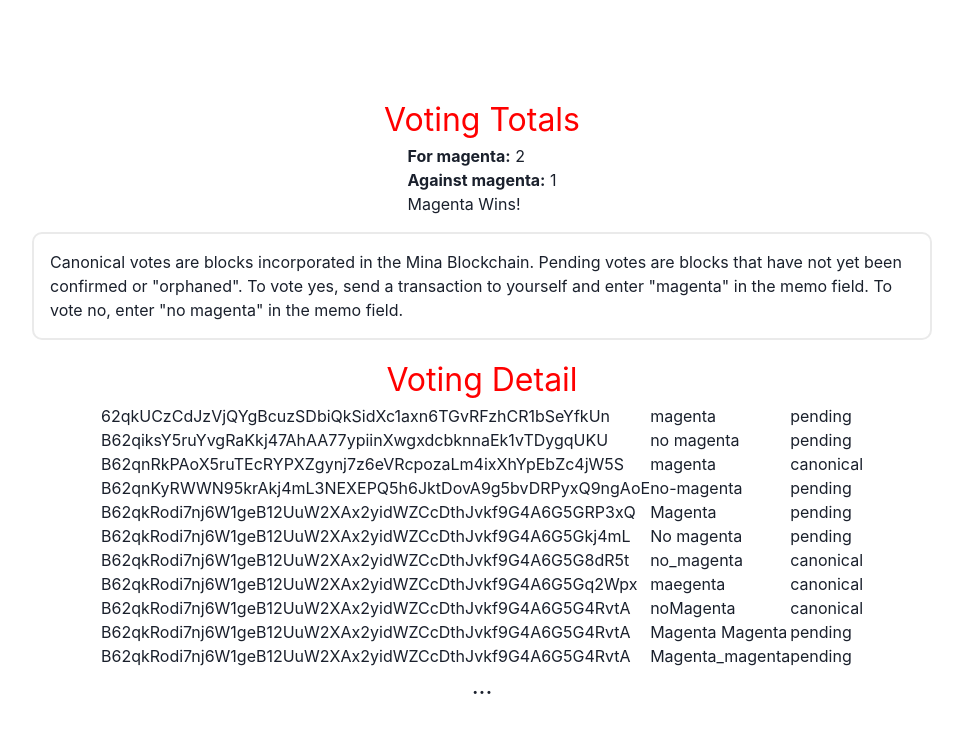
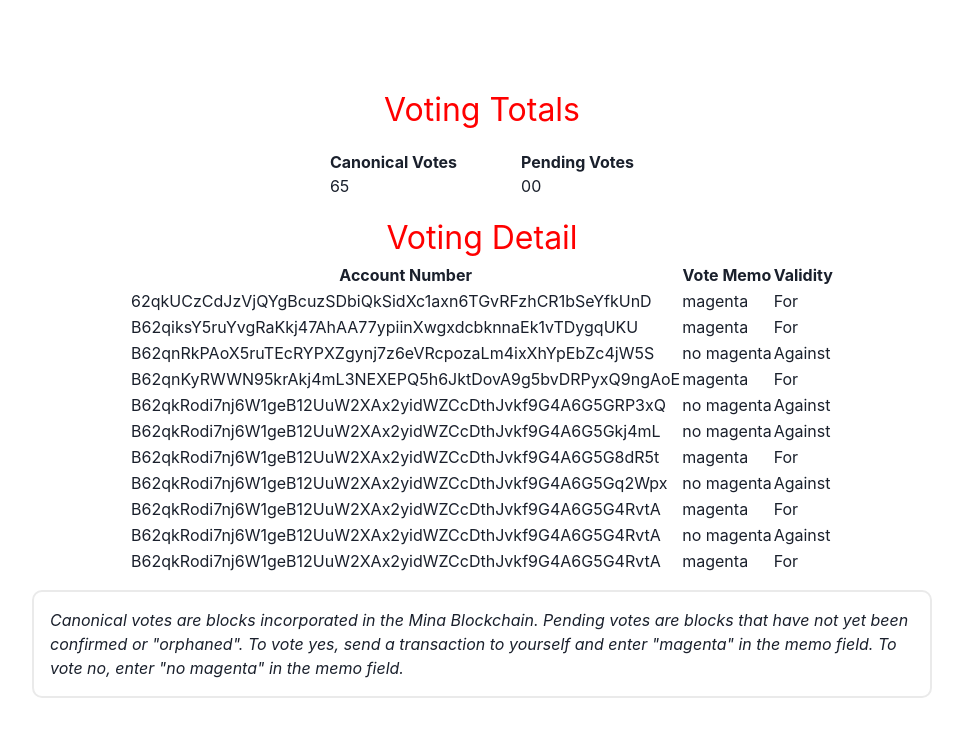
Before and after one commit to Granola-Team/mina-on-chain-voting, a Next.js app in the folder app/: page / in a window 1280 px wide. Shown: the top 736 px of the page, without its empty margins (158-1121 px from the left). Built offline with nearby package versions, Linux system fonts and the light colour scheme.

Commit message:
update fe w new specs

```diff
--- /dev/null
+++ b/app/components/VotingDetails/VotingDetails.tsx
@@ -0,0 +1,37 @@
+import VotingDetailsAccountEntry from "./VotingDetailsAccountEntry"
+
+interface VotingDetailsProps {
+    accountDetails: AccountEntry[]
+    votesDiscriminator: (entry: AccountEntry) => VoteEntry | null
+    isValidVote: (vote: VoteEntry) => VoteCheckResult
+}
+
+const VotingDetails: React.FC<VotingDetailsProps> = ({ accountDetails, votesDiscriminator, isValidVote }) => {
+
+    const votes = accountDetails
+        .map((accountEntry) => [accountEntry, votesDiscriminator(accountEntry)])
+        .filter((entry): entry is [AccountEntry, VoteEntry] => entry[1] !== null)
+
+ return (
+    <table>
+        <thead>
+            <tr>
+                <th>Account Number</th>
+                <th>Vote Memo</th>
+                <th>Validity</th>
+            </tr>
+        </thead>
+        <tbody>
+            {votes.map(([accountEntry, vote]) =>
+                <VotingDetailsAccountEntry
+                    account={accountEntry.account}
+                    memo={vote.memo}
+                    validity={isValidVote(vote)}
+                />
+            )}
+        </tbody>
+    </table>
+ )
+}
+
+export default VotingDetails
--- /dev/null
+++ b/app/components/VotingDetails/VotingDetailsAccountEntry.tsx
@@ -0,0 +1,23 @@
+interface VotingDetailsAccountEntryProps {
+    account: string,
+    memo: string,
+    validity: VoteCheckResult
+}
+
+const VotingDetailsAccountEntry: React.FC<VotingDetailsAccountEntryProps> = ({
+    account, memo, validity
+}) => {
+    return (
+        <tr key={account}>
+            <td>{account}</td>
+            <td>{memo}</td>
+            <td>
+                {validity == "for" && "For"}
+                {validity == "against" && "Against"}
+                {validity == "invalid" && "Invalid"}
+            </td>
+        </tr>
+    )
+}
+
+export default VotingDetailsAccountEntry
--- /dev/null
+++ b/app/components/VotingDetails/index.ts
@@ -0,0 +1,2 @@
+import VotingDetails from "./VotingDetails";
+export default VotingDetails;
--- a/app/dummy.tsx
+++ /dev/null
@@ -1,30 +0,0 @@
-const dummyData : {Account: string, Memo: string, Status: string}[] = [
-    {Account: "62qkUCzCdJzVjQYgBcuzSDbiQkSidXc1axn6TGvRFzhCR1bSeYfkUn", Memo: "magenta", Status: "pending"},
-    {Account: "B62qiksY5ruYvgRaKkj47AhAA77ypiinXwgxdcbknnaEk1vTDygqUKU", Memo: "no magenta", Status: "pending"},
-    {Account: "B62qnRkPAoX5ruTEcRYPXZgynj7z6eVRcpozaLm4ixXhYpEbZc4jW5S", Memo: "magenta", Status: "canonical"},
-    {Account: "B62qnKyRWWN95krAkj4mL3NEXEPQ5h6JktDovA9g5bvDRPyxQ9ngAoE", Memo: "no-magenta", Status: "pending"},
-    {Account: "B62qkRodi7nj6W1geB12UuW2XAx2yidWZCcDthJvkf9G4A6G5GRP3xQ", Memo: "Magenta", Status: "pending"},
-    {Account: "B62qkRodi7nj6W1geB12UuW2XAx2yidWZCcDthJvkf9G4A6G5Gkj4mL", Memo: "No magenta", Status: "pending"},
-    {Account: "B62qkRodi7nj6W1geB12UuW2XAx2yidWZCcDthJvkf9G4A6G5G8dR5t", Memo: "no_magenta", Status: "canonical"},
-    {Account: "B62qkRodi7nj6W1geB12UuW2XAx2yidWZCcDthJvkf9G4A6G5Gq2Wpx", Memo: "maegenta", Status: "canonical"},
-    {Account: "B62qkRodi7nj6W1geB12UuW2XAx2yidWZCcDthJvkf9G4A6G5G4RvtA", Memo: "noMagenta", Status: "canonical"},
-    {Account: "B62qkRodi7nj6W1geB12UuW2XAx2yidWZCcDthJvkf9G4A6G5G4RvtA", Memo: "Magenta Magenta", Status: "pending"},
-    {Account: "B62qkRodi7nj6W1geB12UuW2XAx2yidWZCcDthJvkf9G4A6G5G4RvtA", Memo: "Magenta_magenta", Status: "pending"}
-]
-
-
-export default dummyData
-
-/*
-const dummyDataPrime : string[][] = [
-    ["B62qkUCzCdJzVjQYgBcuzSDbiQkSidXc1axn6TGvRFzhCR1bSeYfkUn", "magenta"],
-    ["B62qiksY5ruYvgRaKkj47AhAA77ypiinXwgxdcbknnaEk1vTDygqUKU", "no magenta"],
-    ["B62qnRkPAoX5ruTEcRYPXZgynj7z6eVRcpozaLm4ixXhYpEbZc4jW5S", "magenta"],
-    ["B62qnKyRWWN95krAkj4mL3NEXEPQ5h6JktDovA9g5bvDRPyxQ9ngAoE", "no-magenta"],
-    ["B62qkRodi7nj6W1geB12UuW2XAx2yidWZCcDthJvkf9G4A6G5GRP3xQ", "Magenta"],
-    ["B62qkRodi7nj6W1geB12UuW2XAx2yidWZCcDthJvkf9G4A6G5Gkj4mL", "No magenta"],
-    ["B62qkRodi7nj6W1geB12UuW2XAx2yidWZCcDthJvkf9G4A6G5G8dR5t", "no_magenta"],
-    ["B62qkRodi7nj6W1geB12UuW2XAx2yidWZCcDthJvkf9G4A6G5Gq2Wpe", "maegenta"],
-    ["B62qkRodi7nj6W1geB12UuW2XAx2yidWZCcDthJvkf9G4A6G5G4RvtA", "noMagenta"]
-]
-*/
--- /dev/null
+++ b/app/lib/dummy.ts
@@ -0,0 +1,81 @@
+const dummyData: AccountEntry[] = [
+    { account: "62qkUCzCdJzVjQYgBcuzSDbiQkSidXc1axn6TGvRFzhCR1bSeYfkUnD", votes: [
+        { memo: "magenta", height: 92425, status: "Canonical"},
+        { memo: "no magenta", height: 24534, status: "Pending" },
+        { memo: "no magenta", height: 86563, status: "Canonical"},
+        { memo: "no magenta", height: 23453, status: "Pending"},
+        { memo: "magenta", height: 45677, status: "Canonical"},
+    ]},
+    { account: "B62qiksY5ruYvgRaKkj47AhAA77ypiinXwgxdcbknnaEk1vTDygqUKU", votes: [
+        { memo: "magenta", height: 12421, status: "Pending"},
+        { memo: "no magenta", height: 18148, status: "Canonical"},
+        { memo: "no magenta", height: 53850, status: "Canonical"},
+        { memo: "no magenta", height: 85030, status: "Canonical"},
+        { memo: "magenta", height: 21247, status: "Canonical"},
+    ]},
+    { account: "B62qnRkPAoX5ruTEcRYPXZgynj7z6eVRcpozaLm4ixXhYpEbZc4jW5S", votes: [
+        { memo: "no magenta", height: 98213, status: "Pending"},
+        { memo: "magenta", height: 14279, status: "Pending"},
+        { memo: "magenta", height: 72353, status: "Pending"},
+        { memo: "magenta", height: 23838, status: "Canonical"},
+        { memo: "no magenta", height: 35948, status: "Canonical"},
+    ]},
+    { account: "B62qnKyRWWN95krAkj4mL3NEXEPQ5h6JktDovA9g5bvDRPyxQ9ngAoE", votes: [
+        { memo: "magenta", height: 24575, status: "Canonical"},
+        { memo: "no magenta", height: 19865, status: "Pending"},
+        { memo: "magenta", height: 65278, status: "Pending"},
+        { memo: "no magenta", height: 34654, status: "Canonical"},
+        { memo: "magenta", height: 96584, status: "Canonical"},
+    ]},
+    { account: "B62qkRodi7nj6W1geB12UuW2XAx2yidWZCcDthJvkf9G4A6G5GRP3xQ", votes: [
+        { memo: "no magenta", height: 45686, status: "Canonical"},
+        { memo: "no magenta", height: 45685, status: "Canonical"},
+        { memo: "magenta", height: 34564, status: "Canonical"},
+        { memo: "magenta", height: 34564, status: "Canonical"},
+        { memo: "no magenta", height: 45836, status: "Canonical"},
+    ]},
+    { account: "B62qkRodi7nj6W1geB12UuW2XAx2yidWZCcDthJvkf9G4A6G5Gkj4mL", votes: [
+        { memo: "no magenta", height: 23463, status: "Pending"},
+        { memo: "no magenta", height: 23452, status: "Canonical"},
+        { memo: "no magenta", height: 17134, status: "Canonical"},
+        { memo: "no magenta", height: 13473, status: "Pending"},
+        { memo: "no magenta", height: 43531, status: "Pending"},
+    ]},
+    { account: "B62qkRodi7nj6W1geB12UuW2XAx2yidWZCcDthJvkf9G4A6G5G8dR5t", votes: [
+        { memo: "magenta", height: 31435, status: "Canonical"},
+        { memo: "magenta", height: 13465, status: "Pending"},
+        { memo: "magenta", height: 13733, status: "Pending"},
+        { memo: "magenta", height: 31478, status: "Canonical"},
+        { memo: "magenta", height: 12363, status: "Canonical"},
+    ]},
+    { account: "B62qkRodi7nj6W1geB12UuW2XAx2yidWZCcDthJvkf9G4A6G5Gq2Wpx", votes: [
+        { memo: "no magenta", height: 23455, status: "Pending"},
+        { memo: "magenta", height: 23452, status: "Pending"},
+        { memo: "magenta", height: 87634, status: "Pending"},
+        { memo: "no magenta", height: 34512, status: "Pending"},
+        { memo: "magenta", height: 48529, status: "Pending"},
+    ]},
+    { account: "B62qkRodi7nj6W1geB12UuW2XAx2yidWZCcDthJvkf9G4A6G5G4RvtA", votes: [
+        { memo: "magenta", height: 23468, status: "Canonical"},
+        { memo: "no magenta", height: 86375, status: "Canonical"},
+        { memo: "no magenta", height: 23486, status: "Canonical"},
+        { memo: "magenta", height: 92425, status: "Canonical"},
+        { memo: "magenta", height: 23858, status: "Canonical"},
+    ]},
+    { account: "B62qkRodi7nj6W1geB12UuW2XAx2yidWZCcDthJvkf9G4A6G5G4RvtA", votes: [
+        { memo: "no magenta", height: 11789, status: "Canonical"},
+        { memo: "no magenta", height: 34564, status: "Pending"},
+        { memo: "magenta", height: 24970, status: "Pending"},
+        { memo: "magenta", height: 17454, status: "Pending"},
+        { memo: "no magenta", height: 93935, status: "Canonical"},
+    ]},
+    { account: "B62qkRodi7nj6W1geB12UuW2XAx2yidWZCcDthJvkf9G4A6G5G4RvtA", votes: [
+        { memo: "magenta", height: 67897, status: "Canonical"},
+        { memo: "magenta", height: 34745, status: "Canonical"},
+        { memo: "magenta", height: 18282, status: "Canonical"},
+        { memo: "magenta", height: 34585, status: "Canonical"},
+        { memo: "no magenta", height: 23453, status: "Pending"},
+    ]},
+]
+
+export default dummyData
--- a/app/pages/index.tsx
+++ b/app/pages/index.tsx
@@ -4,12 +4,13 @@
 import React, { useState, useEffect } from 'react';
 import {Datatable} from '../components/datatable';
 // import {SecondDatatable} from '../components/datatable/SecondDatatable';
-import dummyData from '../dummy'
+import dummyData from '../lib/dummy'
+import VotingDetails from '../components/VotingDetails';
 // import axios from 'axios';
 
 const Home: NextPage = () => {
 
-  const [data, setData] = useState<Data[]>([])
+  const [data, setData] = useState<AccountEntry[] | null>([])
 
   useEffect(() => {
     fetch("http://35.203.38.140:8081/votes",
@@ -22,28 +23,49 @@
     .catch(error => {console.log(error); setData(dummyData)});
   }, [data])
 
-  type Data = {
-    Account: string;
-    Memo: string;
-    Status: string;
+  const selectHighestCanonicalVote = (entry: AccountEntry): VoteEntry | null => {
+    let vote: VoteEntry | null = null
+    entry.votes.forEach((voteEntry) => {
+      if (vote?.status === "Pending") return;
+
+      if (vote == null || vote.height < voteEntry.height) vote = voteEntry;
+    })
+    return vote
   }
 
-  const sums = data.map((value) => {
-    if (value.Memo == "magenta") return [1, 0];
-    if (value.Memo == "no magenta") return [0, 1];
-    return [0, 0];
-  }).reduce(([for1, against1], [for2, against2]) => [for1 + for2, against1 + against2], [0, 0])
+  const selectHighestPendingVote = (entry: AccountEntry): VoteEntry | null => {
+    let vote: VoteEntry | null = null
+    entry.votes.forEach((voteEntry) => {
+      if (vote?.status == "Pending" && (vote == null || vote.height < voteEntry.height)) vote = voteEntry;
+    })
+    return vote
+  }
 
-  /*
-  const sliced_array = (data: {}[]) => {
-    return data.length > 5 ? `${data.splice(0,3)}...` : data;
-  } */  // it keeps saying type string | {}[] even when forced so did so in table instead
+  const verifyVote = (vote: VoteEntry): VoteCheckResult => {
+    if (vote.memo === "magenta") return "for"
+    if (vote.memo === "no magenta") return "against"
+    return "invalid"
+  }
 
-  const num_of_no_magenta = (rows: [string, string][]) => {
-    return rows.reduce((num_of_no_magenta, [_, Memo]) =>
-        Memo == "no magenta" ?
-        num_of_no_magenta + 1 : num_of_no_magenta, 0)
-  } // add variations: | "no_magenta" | "no-magenta" | "nomagenta"
+  const canonicalVotes = data && data
+    .map((accountEntry) => [accountEntry, selectHighestCanonicalVote(accountEntry)])
+    .filter((entry): entry is [AccountEntry, VoteEntry] => entry[1] !== null)
+
+  const votesTotal = (votes: VoteEntry[]) => {
+    return votes.map((vote) => verifyVote(vote))
+    .map((result) => {
+      if (result === "against") return [0, 1]
+      if (result === "for") return [1, 0]
+      return [0, 0]
+    }).reduce((v1, v2) => {
+      return [v1[0] + v2[0], v1[1] + v2[1]]
+    }, [0, 0])
+  }
+
+
+  const pendingVotes = data && data
+    .map((accountEntry) => [accountEntry, selectHighestPendingVote(accountEntry)])
+    .filter((entry): entry is [AccountEntry, VoteEntry] => entry[1] !== null)
 
   return (
     <div>
@@ -51,26 +73,34 @@
         <h1 className={styles.title}>
           Voting Totals
         </h1>
+        <div style={{display: "flex", flexDirection: "row", padding: "1em"}}>
+          <div style={{marginRight: "4em"}}>
+            <h2><b>Canonical Votes</b></h2>
+            {canonicalVotes && votesTotal(canonicalVotes.map(([_, vote]) => vote))}
+          </div>
           <div>
-            <p><b>For magenta:</b> {sums[0]}</p>
-            <p><b>Against magenta:</b> { sums[1] }</p>
-            { sums[0] > sums[1] ? "Magenta Wins!" : "No Magenta :("}
+            <h2><b>Pending Votes</b></h2>
+            {pendingVotes && votesTotal(pendingVotes.map(([_, vote]) => vote))}
           </div>
-
-          <h4 className={styles.card}>
-            Canonical votes are blocks incorporated in the Mina Blockchain. Pending votes are blocks that have not yet been confirmed or "orphaned".
-            To vote yes, send a transaction to yourself and enter "magenta" in the memo field. To vote no, enter "no magenta" in the memo field.
-          </h4>
+        </div>
 
         <h2 className={styles.title}>
           Voting Detail
         </h2>
-          <div>
-            <Datatable data={data} />
-          </div>
-          <h2 className={styles.description}>
-            ...
-          </h2>
+        {data &&
+          <VotingDetails
+            accountDetails={data}
+            votesDiscriminator={selectHighestCanonicalVote}
+            isValidVote={verifyVote}
+          />
+        }
+
+        <h4 className={styles.card}>
+          <em>
+          Canonical votes are blocks incorporated in the Mina Blockchain. Pending votes are blocks that have not yet been confirmed or "orphaned".
+          To vote yes, send a transaction to yourself and enter "magenta" in the memo field. To vote no, enter "no magenta" in the memo field.
+          </em>
+        </h4>
       </main>
     </div>
   )
--- /dev/null
+++ b/app/types/types.d.ts
@@ -0,0 +1,4 @@
+type Status = "Pending" | "Canonical";
+type VoteEntry = {memo: string, height: number, status: Status}
+type AccountEntry = {account: string, votes: VoteEntry[]}
+type VoteCheckResult = "for" | "against" | "invalid"
```
Lines whose indentation alone changed are shown as unchanged.
